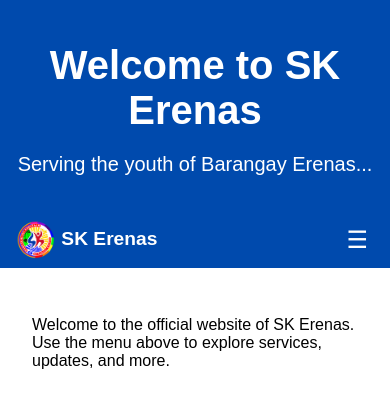
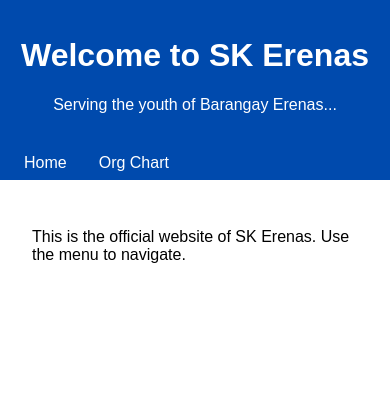
Before and after one commit to SKERENAS/SK-ERENAS, a plain HTML site: page index.html in a window 390 px wide. Drawn offline with Linux system fonts and the light colour scheme.

Commit message:
Add files via upload

```diff
--- a/index.html
+++ b/index.html
@@ -24,24 +24,12 @@
       max-width: 1000px;
       margin: auto;
     }
-    .logo {
-      color: #fff;
-      font-weight: bold;
-      text-decoration: none;
-      font-size: 1.2em;
-    }
-    .toggle {
-      background: none;
-      border: none;
-      font-size: 1.5em;
-      color: #fff;
-      display: none;
-      cursor: pointer;
-    }
     .nav-links {
       list-style: none;
       display: flex;
       gap: 1em;
+      margin: 0;
+      padding: 0;
     }
     .nav-links a {
       color: white;
@@ -52,19 +40,6 @@
       background-color: #002e70;
       border-radius: 4px;
     }
-    @media (max-width: 768px) {
-      .toggle {
-        display: block;
-      }
-      .nav-links {
-        flex-direction: column;
-        display: none;
-        width: 100%;
-      }
-      .nav-links.active {
-        display: flex;
-      }
-    }
     main {
       padding: 2em;
       max-width: 800px;
@@ -74,36 +49,19 @@
 </head>
 <body>
   <header>
-  <h1 style="font-size: 2.5rem; margin-bottom: 0.2em;">Welcome to SK Erenas</h1>
-  <p style="font-size: 1.25rem;">Serving the youth of Barangay Erenas...</p>
+    <h1>Welcome to SK Erenas</h1>
+    <p>Serving the youth of Barangay Erenas...</p>
   </header>
-  <!-- Elegant SK Erenas Navbar -->
   <nav class="navbar">
     <div class="nav-container">
-    <a href="index.html" class="logo">
-      <img src="logo.png" alt="SK Erenas Logo" style="height: 40px; vertical-align: middle;">
-      <span>SK Erenas</span>
-    </a>
-    <button class="toggle" onclick="toggleMenu()">☰</button>
-    <ul class="nav-links" id="navLinks">
+      <ul class="nav-links">
         <li><a href="index.html">Home</a></li>
-      <li><a href="kk-profiling.html">KK Profiling</a></li>
-      <li><a href="printing.html">Free Printing</a></li>
         <li><a href="org-chart.html">Org Chart</a></li>
-      <li><a href="news.html">News</a></li>
-      <li><a href="gallery.html">Gallery</a></li>
-      <li><a href="calendar.html">Calendar</a></li>
       </ul>
     </div>
   </nav>
   <main>
-    <p>Welcome to the official website of SK Erenas. Use the menu above to explore services, updates, and more.</p>
+    <p>This is the official website of SK Erenas. Use the menu to navigate.</p>
   </main>
-  <script>
-    function toggleMenu() {
-      const nav = document.getElementById('navLinks');
-      nav.classList.toggle('active');
-    }
-  </script>
 </body>
 </html>
```
Lines whose indentation alone changed are shown as unchanged.
